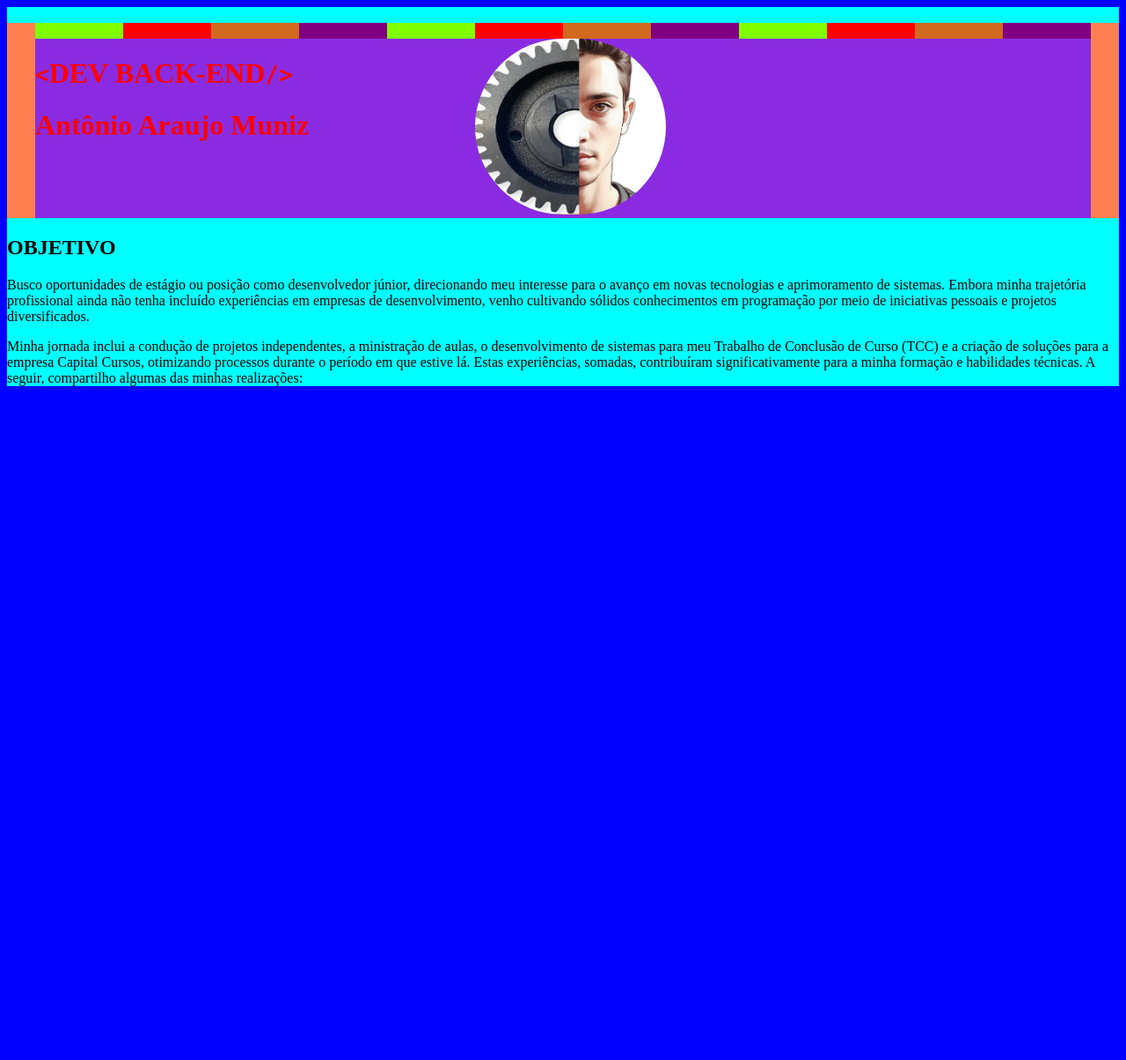
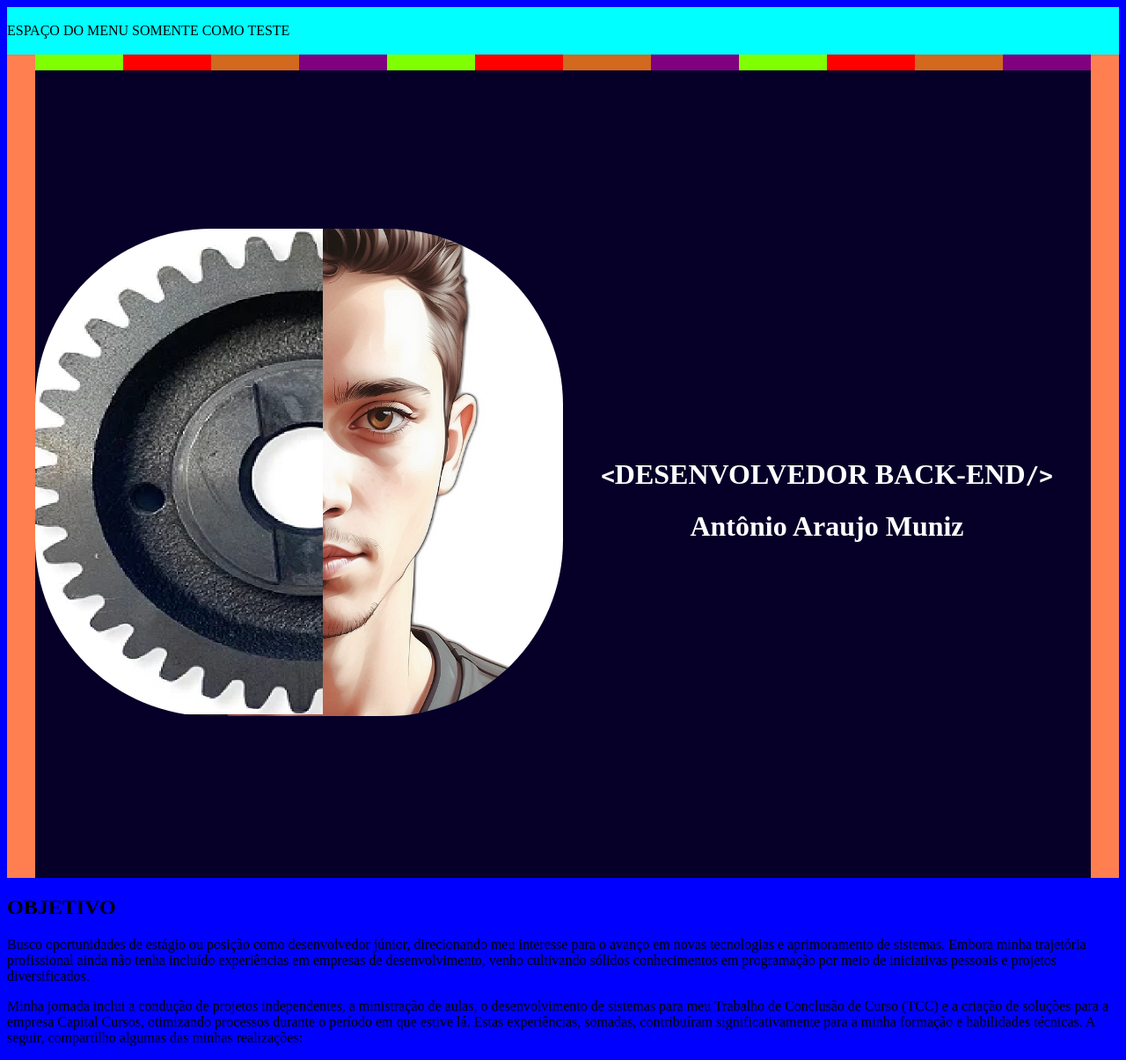
Before and after one commit to antonystar-dev/as, a PHP site: page / in a window 1280 px wide. Shown: the whole page at 88% size. Before the commit the page ends 439 px from the top, so only its background shows below. Run offline with PHP 8.4, Linux system fonts and the light colour scheme.

Commit message:
home- desktop design

```diff
--- a/css/style.css
+++ b/css/style.css
@@ -1,5 +1,6 @@
 .div-viewport {
     background-color: cyan;
+    /*background-color:#060029;*/
     margin: 0px;
     padding: 0px;
     width: 100%;
@@ -8,6 +9,7 @@
 .central {
     display: flex;
     background-color: coral;
+    /*background-color:#060029;*/
 
     align-items: center;
 
@@ -19,25 +21,34 @@
     /*PC*/
     body {
         background-color: blue;
+        /*background-color:#060029;*/
 
     }
+
     .home-dados{
         float: left;
-        color: red;
-        width: 500px;
+        color: white;
+        width: 50%;
+        padding-top: 35%;
+        /*background-color: rgb(193, 193, 207);*/
+        text-align: center;
     }
-    .img-diveu{
+    .div-imgeu{
         float: left;
-        width: 500px;
+        width: 50%;
+        /*background-color: yellow;*/
+        padding-top: 15%;
+        padding-bottom: 15%;
     }
     .imgeu{
-        height: 200px;
+        width:100%;
         border-radius: 200px;
     }
 
 
     .conteudo {
-        background-color: blueviolet;
+        /*background-color: blueviolet;*/
+        background-color:#060029;
         width: 1200px;
 
     }
@@ -126,6 +137,29 @@
     .conteudo {
         background-color: black;
         width: 800px;
+    }
+    .home-dados{
+        /*float: left;*/
+        color: white;
+        /*width: 50%;*/
+        padding-top: 35%;
+        /*background-color: rgb(193, 193, 207);*/
+        text-align: center;
+    }
+    .div-imgeu{
+        background-color: yellow;
+        padding-left: 25%;
+        /*float: left;
+        width: 50%;*/
+        /*
+        padding-top: 15%;
+        padding-bottom: 15%;*/
+    }
+    .imgeu{
+        width:50%;
+        border-radius: 200px;
+
+
     }
 
     .col1 {
--- a/index.html
+++ b/index.html
@@ -16,7 +16,8 @@
 
 <body>
     <div class="div-viewport">&nbsp;
-
+<div>ESPAÇO DO MENU SOMENTE COMO TESTE<br><br>
+</div>
         <!--MENU
     <?php include 'menu.php';?>
     fim MENU-->
@@ -43,15 +44,15 @@
         </div>
         <div class="central">
             <div class="conteudo">
+                <div class="div-imgeu">
+                    <img class="imgeu" src="img/eu.png">
+                </div>
                 <div class="home-dados">
                     <h1>
-                        <code><</code>DEV BACK-END<code>/></code>
+                        <code><</code>DESENVOLVEDOR BACK-END<code>/></code>
 
                     </h1>
                     <h1>Antônio Araujo Muniz</h1>
-                </div>
-                <div class="div-imgeu">
-                    <img class="imgeu" src="img/eu.png">
                 </div>
 
 
@@ -62,6 +63,7 @@
 
 
 
+            </div>
             </div>
         </div>
 
```
